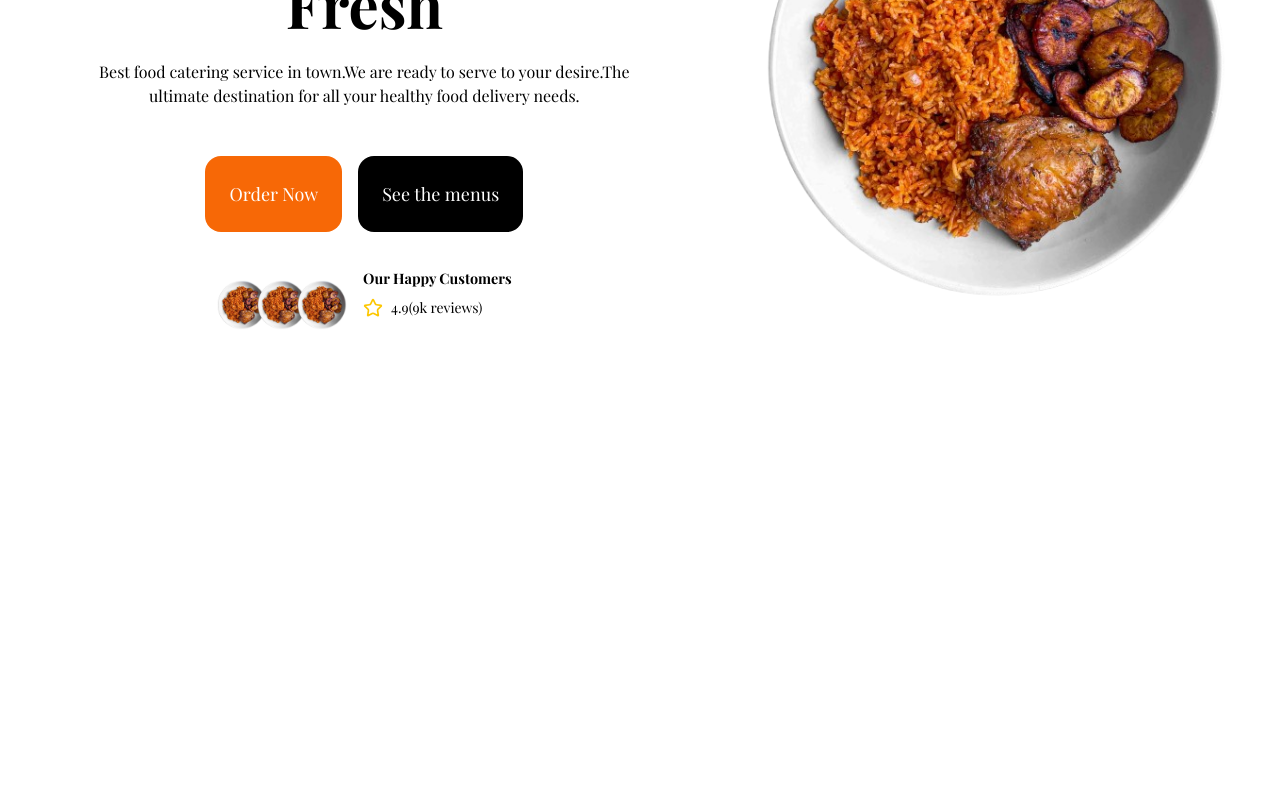
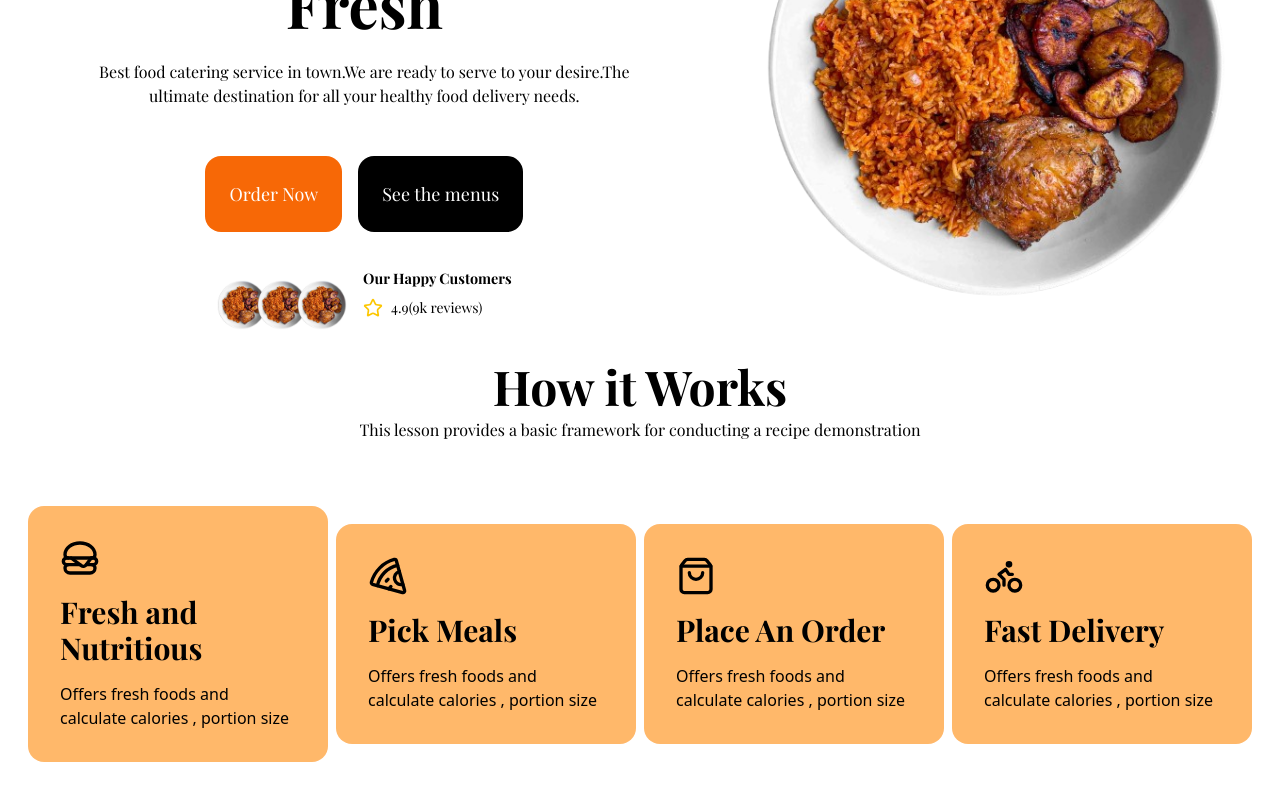
Before and after one commit to Jinx8008/FoodCamp, a React (Vite) app: page / in a window 1280 px wide. Shown: the part 320-1120 px from the top of the page. Before the commit the page ends 800 px from the top, so only its background shows below. Built offline with nearby package versions, Linux system fonts and the light colour scheme; a web font is replaced by a local one.

Commit message:
New changes on How it works section

```diff
--- a/src/components/Hero.jsx
+++ b/src/components/Hero.jsx
@@ -5,7 +5,7 @@ import { StarIcon } from 'lucide-react'
 const Hero = () => {
   return (
    <>
-   <div className="flex items-center flex-col-reverse lg:flex-row mt-8 justify-center gap-20 px-12" style={{
+   <div className="flex h-[100%] items-center flex-col-reverse lg:flex-row mt-8 justify-center gap-20 px-12" style={{
     // background:"../assets/food.png"
    }}>
     <div>
--- /dev/null
+++ b/src/components/HowItWorks.jsx
@@ -0,0 +1,60 @@
+import React from "react";
+import { HamburgerIcon, PizzaIcon, ShoppingBag, Bike } from "lucide-react";
+
+const details = [
+  {
+    title: " Fresh and Nutritious",
+    description: "Offers fresh foods and calculate calories , portion size",
+    icon: <HamburgerIcon size={40} />,
+  },
+  {
+    title: "Pick Meals",
+    description: "Offers fresh foods and calculate calories , portion size",
+    icon: <PizzaIcon size={40} />,
+  },
+  {
+    title: "Place An Order",
+    description: "Offers fresh foods and calculate calories , portion size",
+    icon: <ShoppingBag size={40} />,
+  },
+  {
+    title: "Fast Delivery",
+    description: "Offers fresh foods and calculate calories , portion size",
+    icon: <Bike size={40} />,
+  },
+];
+
+const HowItWorks = () => {
+  return (
+    <>
+      <h1 className="text-center playfair text-5xl mt-8 !font-bold">
+        How it Works
+      </h1>
+      <p className="text-center mt-2 font-medium playfair">
+        This lesson provides a basic framework for conducting a recipe
+        demonstration
+      </p>
+
+{/* Making the boxes responsive  */}
+<div className="grid grid-cols-4"></div>
+
+      <div className="grid grid-cols-1 gap-4 place-items-center  md:grid-cols-2 lg:grid-cols-4 my-16 mx-8">
+        {/* Div boxes  */}
+        {details.map((item) => {
+          return (
+            <div className="bg-orange-300 justify-center p-8 rounded-2xl w-full  lg:w-[300px] hover:shadow-xl cursor-pointer hover:translate-y-[-20px] transition-shadow ease-in-out transition-transform transition-[2s]">
+              {/* <HamburgerIcon /> */}
+              {item.icon}
+              <h1 className="!font-bold text-3xl playfair my-4">
+                {item.title}
+              </h1>
+              <span>{item.description}</span>
+            </div>
+          );
+        })}
+      </div>
+    </>
+  );
+};
+
+export default HowItWorks;
--- a/src/pages/Home.jsx
+++ b/src/pages/Home.jsx
@@ -1,11 +1,13 @@
 import React from 'react'
 import Navbar from '../components/Navbar'
 import Hero from '../components/Hero'
+import HowItWorks from '../components/HowItWorks'
 const Home = () => {
   return (
 <>
 <Navbar/>
 <Hero/>
+<HowItWorks/>
 {/* <h1 className='playfair text-primary text-6xl'>Welcome to our Kitchen</h1> */}
 </>
   )
```
